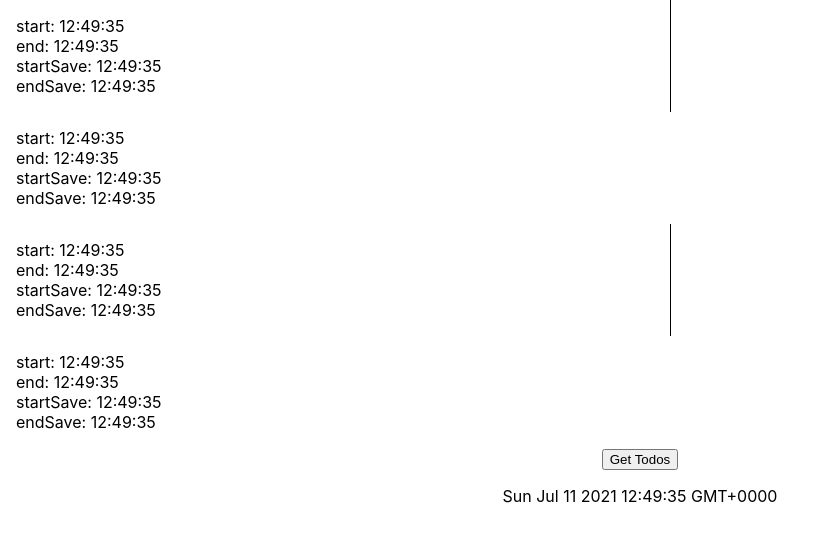
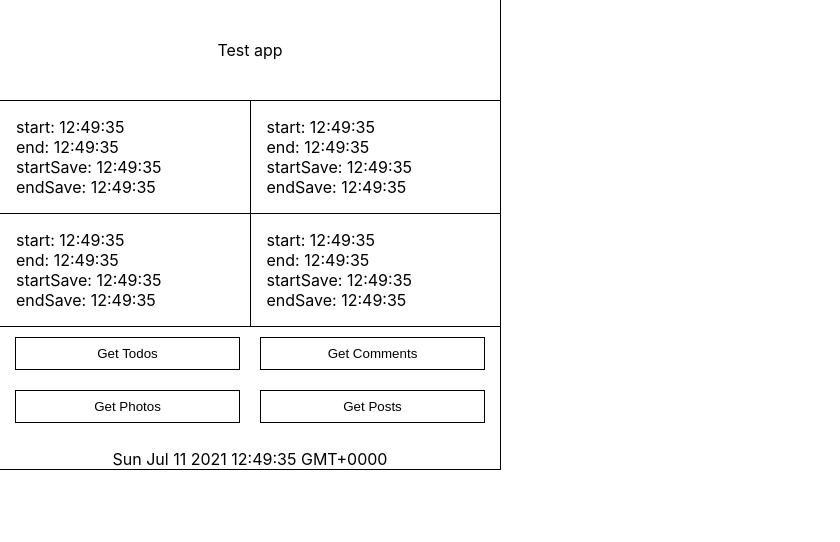
Before and after one commit to DPirate/samagra-assignment, a React (Create React App) app: page / in a window 1280 px wide. Shown: the top 542 px of the page, without its empty margins (0-840 px from the left). Built offline with nearby package versions, Linux system fonts and the light colour scheme; no server answers.

Commit message:
update ApiAnalytics: add styles and components
 - added Buttons for fetching individual components
 - added styles

```diff
--- /dev/null
+++ b/src/features/home/pages/ApiAnalytics.css
@@ -0,0 +1,29 @@
+.container {
+  max-width: 500px;
+  outline: 1px solid black;
+}
+.header {
+  width: 100%;
+  height: 100px;
+  display: flex;
+  align-items: center;
+  justify-content: center;
+  border-bottom: 1px solid black;
+}
+.api-calls {
+  display: flex;
+  flex-wrap: wrap;
+  border-bottom: 1px solid black;
+}
+
+.buttons > button {
+  background-color: #fff;
+  box-shadow: none;
+  border: 1px solid black;
+  width: 45%;
+  margin: 2%;
+  padding: 8px 16px;
+}
+.buttons > button:last-child {
+  width: 94%;
+}
--- a/src/features/home/pages/ApiAnalytics.tsx
+++ b/src/features/home/pages/ApiAnalytics.tsx
@@ -2,7 +2,7 @@ import { useEffect, useState } from 'react';
 import { apiSaveWithTimeLog } from '../../../api/api';
 import { Button } from '../../../components';
 import { Timer } from '../../../components/Timer';
-
+import './ApiAnalytics.css';
 import {
   ApiTimerAnalytics,
   ITimerAnalyticsData,
@@ -57,13 +57,27 @@ export function ApiAnalytics() {
   }
 
   return (
-    <div>
+    <div className="container">
+      {/* header */}
+      <div className="header">Test app</div>
+      {/* api logs section */}
+      <div className="api-calls">
         <ApiTimerAnalytics data={todosLog} />
         <ApiTimerAnalytics data={commentsLog} />
+      </div>
+      <div className="api-calls">
         <ApiTimerAnalytics data={photosLog} />
         <ApiTimerAnalytics data={postsLog} />
+      </div>
+      {/* buttons  */}
+      <div className="buttons">
         <Button title="Get Todos" onClick={getTodosTimeLog} />
+        <Button title="Get Comments" onClick={getCommentsTimeLog} />
+        <Button title="Get Photos" onClick={getPhotosTimeLog} />
+        <Button title="Get Posts" onClick={getPostsTimeLog} />
+
         <Timer />
+      </div>
     </div>
   );
 }
```
Lines whose indentation alone changed are shown as unchanged.
